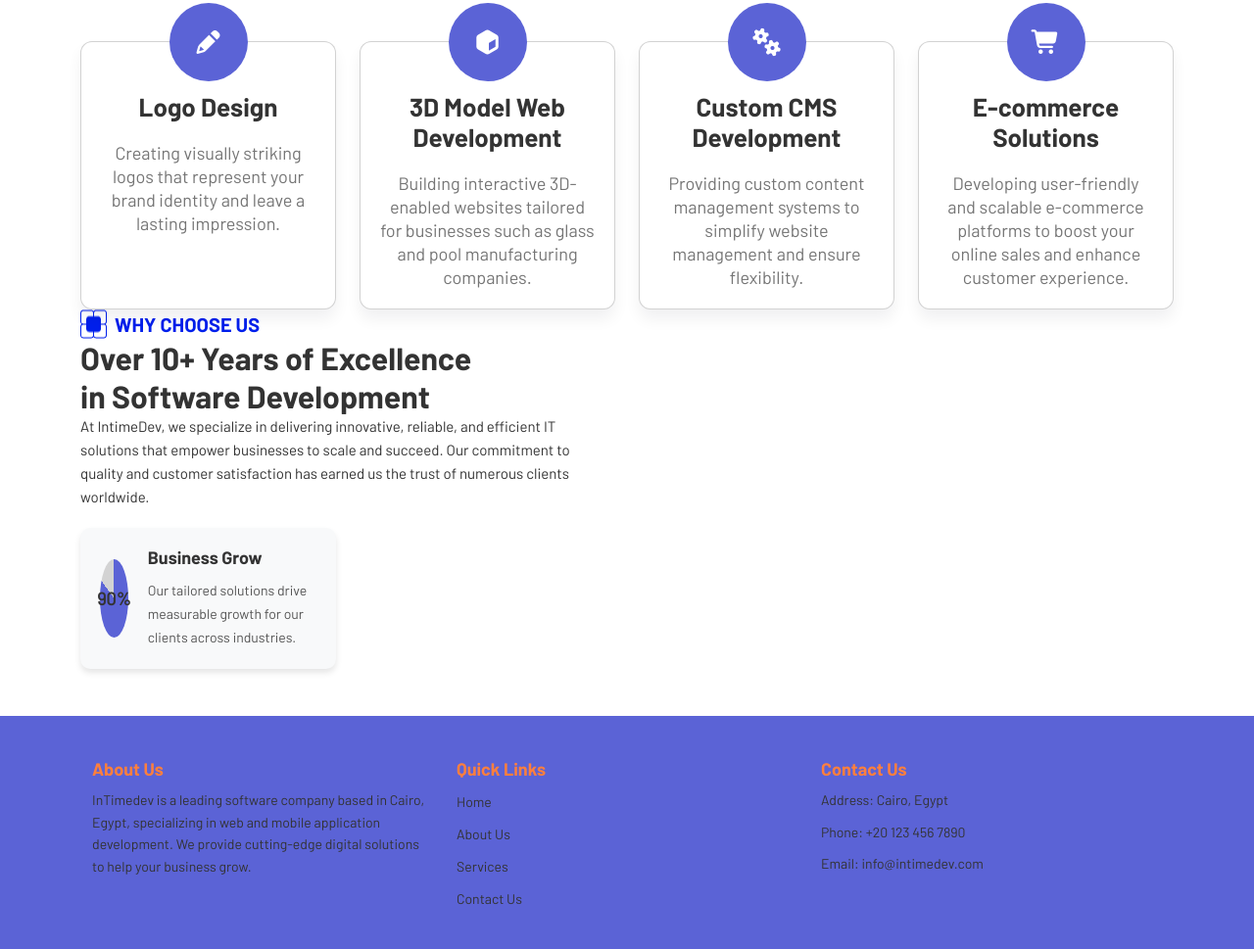
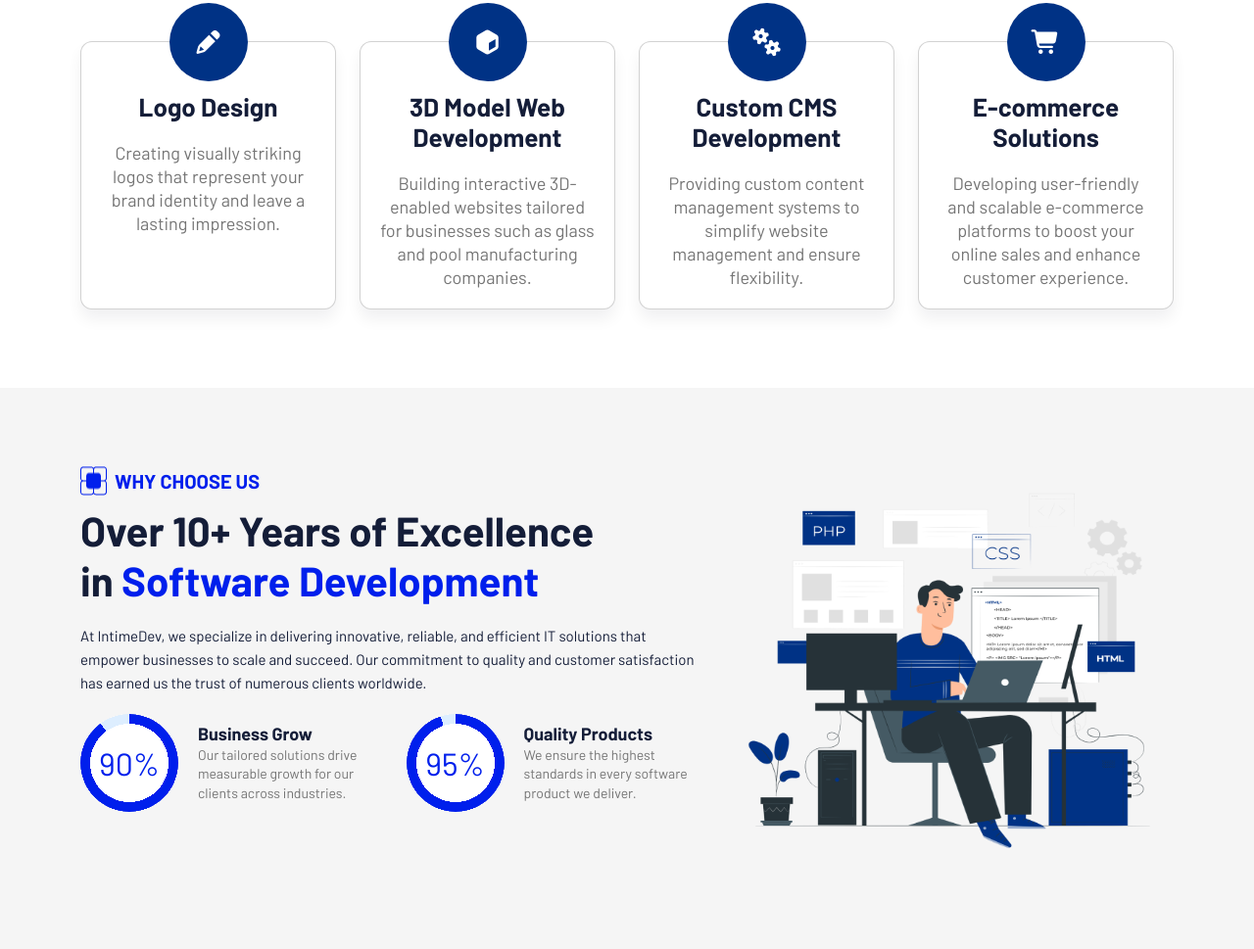
Before and after one commit to imsemoo/Intimedev, a plain HTML site: page index.html in a window 1280 px wide. Shown: the part 1278-2247 px from the top of the page at 98% size. Drawn offline with Linux system fonts and the light colour scheme; a script that the page names is missing.

Commit message:
Signed-off-by: Eslam abselnasser <96479431+imsemoo@users.noreply.github.com>

```diff
--- a/css/style.css
+++ b/css/style.css
@@ -121,20 +121,25 @@ ul {
     background-color: var(--primary-color);
     border-color: var(--primary-color);
     border: 1px solid;
-    padding: 0.5rem 1.5rem; /* تحسين الحواف لإعطاء شكل أجمل */
+    padding: 0.5rem 1.5rem;
+    /* تحسين الحواف لإعطاء شكل أجمل */
     font-size: 14px;
     margin: 0;
-    transition: all 0.3s ease; /* انتقالات ناعمة */
+    transition: all 0.3s ease;
+    /* انتقالات ناعمة */
 }
 
 .btn-primary {
     background-color: var(--primary-color);
     border-color: var(--primary-color);
-    color: white; /* التأكد من أن النص أبيض */
+    color: white;
+    /* التأكد من أن النص أبيض */
     padding: 0.5rem 1.5rem;
     font-size: 14px;
-    border-radius: 25px; /* إضافة زوايا دائرية لتبدو أكثر نعومة */
-    transition: all 0.3s ease; /* انتقالات ناعمة */
+    border-radius: 25px;
+    /* إضافة زوايا دائرية لتبدو أكثر نعومة */
+    transition: all 0.3s ease;
+    /* انتقالات ناعمة */
 }
 
 .btn-secondary {
@@ -176,14 +181,17 @@ ul {
 /*Top Bar*/
 /* Top Bar Styles */
 .topbar {
-    background-color: var(--primary-color2); /* Using primary color2 for the background */
+    background-color: var(--primary-color2);
+    /* Using primary color2 for the background */
     padding: 10px 0;
-    border-bottom: 1px solid #ddd; /* Light border */
+    border-bottom: 1px solid #ddd;
+    /* Light border */
 }
-  .topbar span
-  {
+
+.topbar span {
     color: #FFFFFF;
 }
+
 .topbar-info {
     padding-left: 0;
     list-style-type: none;
@@ -194,7 +202,8 @@ ul {
 }
 
 .topbar-info a {
-    color: #fff; /* White text color for better visibility */
+    color: #fff;
+    /* White text color for better visibility */
     text-decoration: none;
     font-size: 14px;
     display: flex;
@@ -202,8 +211,10 @@ ul {
 }
 
 .topbar-info i {
-    margin-right: 8px; /* Space between the icon and the text */
-    color: #fff; /* White icon color to contrast with background */
+    margin-right: 8px;
+    /* Space between the icon and the text */
+    color: #fff;
+    /* White icon color to contrast with background */
 }
 
 /* Social Media Icon Styles */
@@ -224,24 +235,28 @@ ul {
 }
 
 .icon-link:hover {
-    background: var(--secondary-color); /* Change to secondary color on hover */
+    background: var(--secondary-color);
+    /* Change to secondary color on hover */
     color: #FFFFFF;
 }
 
 .icon-link-facebook {
-    background: #1877f2; /* Facebook blue */
+    background: #1877f2;
+    /* Facebook blue */
     color: #FFFFFF;
 
 }
 
 .icon-link-linkedin {
-    background: #0e76a8; /* LinkedIn blue */
+    background: #0e76a8;
+    /* LinkedIn blue */
     color: #FFFFFF;
 
 }
 
 .icon-link-whatsapp {
-    background: #25d366; /* WhatsApp green */
+    background: #25d366;
+    /* WhatsApp green */
     color: #FFFFFF;
 
 }
@@ -579,67 +594,70 @@ ul {
 
 /* Start Hero */
 
-.hero-section{
+.hero-section {}
 
-}
-.hero-section .btn{
+.hero-section .btn {
     margin: 0;
 }
-.sub-title{
+
+.sub-title {
     font-size: 20px;
-    color:#001FEC;
+    color: #001FEC;
     font-weight: 600;
     line-height: 1.5;
 }
 
-h1.title{
+h1.title {
     font-size: 64px;
     font-weight: bold;
     color: var(--text-color);
     margin-bottom: 20px;
 }
 
-.content-hero{
+.content-hero {
     display: flex;
     flex-flow: column;
     justify-content: center;
 }
 
-.content-hero p{
+.content-hero p {
     font-size: 20px;
     color: var(--muted-text-color);
 
 }
 
-.content-hero .btn{
+.content-hero .btn {
     min-width: 180px;
     font-size: 16px;
 }
 
 
 /*Our Services*/
-.our-services{
+.our-services {
     background-image: url(../img/ourServices-background.png);
     background-repeat: no-repeat;
     padding: 80px 0 140px;
 
 }
+
 .our-services .title {
     font-size: 42px;
     margin-top: 10px;
     margin-bottom: 60px;
     color: #FFFFFF;
 }
-.our-services .title span{
+
+.our-services .title span {
     color: #001FEC;
 
 }
 
-.our-services-bottom{
+.our-services-bottom {
     margin-top: -120px;
+    padding-bottom: 80px;
 }
 
-.our-services-bottom .card{
+.our-services-bottom .card {
     text-align: center;
     padding: 50px 20px 20px;
     box-shadow: 0px 10px 15px 0px rgba(8, 14, 28, 0.06);
@@ -653,7 +671,7 @@ margin-top: -120px;
     height: 100%;
 }
 
-.our-services-bottom .card .icon-card{
+.our-services-bottom .card .icon-card {
     background: var(--primary-color);
     width: 80px;
     height: 80px;
@@ -665,11 +683,11 @@ margin-top: -120px;
     position: absolute;
     left: 50%;
     top: 0;
-    transform: translate(-50%,-50%);
-    -webkit-transform: translate(-50%,-50%);
-    -moz-transform: translate(-50%,-50%);
-    -ms-transform: translate(-50%,-50%);
-    -o-transform: translate(-50%,-50%);
+    transform: translate(-50%, -50%);
+    -webkit-transform: translate(-50%, -50%);
+    -moz-transform: translate(-50%, -50%);
+    -ms-transform: translate(-50%, -50%);
+    -o-transform: translate(-50%, -50%);
     display: flex;
     align-items: center;
     justify-content: center;
@@ -677,22 +695,36 @@ margin-top: -120px;
     color: #FFFFFF;
 }
 
-.our-services-bottom .card .title-card{
+.our-services-bottom .card .title-card {
     font-size: 26px;
     margin-bottom: 20px;
     color: var(--text-color);
 
 }
 
-.our-services-bottom .card .description-card{
+.our-services-bottom .card .description-card {
     font-size: 18px;
     color: var(--muted-text-color);
     margin: 0;
 
 }
 
-.mben-5{
+.mben-5 {
     margin-bottom: 80px;
+}
+
+.why-chosse-us {
+    padding: 80px 0;
+    background: #F5F5F5;
+}
+
+.why-chosse-us .title {
+    font-size: 42px;
+    margin: 10px 0 20px;
+}
+
+.why-chosse-us .title span {
+    color: #001FEC;
 }
 
 /* Progress Card Styling */
@@ -700,53 +732,64 @@ color: var(--text-color);
     display: flex;
     align-items: center;
     gap: 20px;
-    background-color: #f8f9fa;
-    padding: 20px;
-    border-radius: 10px;
-    box-shadow: 0 4px 6px rgba(0, 0, 0, 0.1);
+
 }
 
-  /* Circular Progress Bar */
-  .progress-circle {
-    position: relative;
-    width: 80px;
-    height: 80px;
-    background: conic-gradient(
-      #5b63d6 0deg,
-      #5b63d6 324deg,
-      #d3d3d3 324deg,
-      #d3d3d3 360deg
-    );
-    border-radius: 50%;
-    display: flex;
-    align-items: center;
-    justify-content: center;
-  }
-
-  .progress-circle .progress-text {
-    position: absolute;
-    font-size: 18px;
-    font-weight: bold;
-    color: #333;
-  }
 
 /* Content Styling */
 .content-prog h4 {
     font-size: 18px;
     font-weight: bold;
-    margin-bottom: 10px;
-    color: #333;
+    color: var(--text-color);
 }
 
 .content-prog p {
     font-size: 14px;
-    color: #555;
+    color: var(--muted-text-color);
     margin: 0;
+    line-height: 1.4;
 }
 
-  /* Colors */
-  :root {
-    --primary-color: #5b63d6; /* Progress color */
-    --background-gray: #d3d3d3; /* Background track color */
-    --text-color: #333; /* Text color */
+@keyframes growProgressBar {
+
+    0%,
+    33% {
+        --pgPercentage: 0;
     }
+
+    100% {
+        --pgPercentage: var(--value);
+    }
+}
+
+@property --pgPercentage {
+    syntax: '<number>';
+    inherits: false;
+    initial-value: 0;
+}
+
+div[role="progressbar"] {
+    --size: 10rem;
+    --bg: #def;
+    --pgPercentage: var(--value);
+    animation: growProgressBar 3s 1 forwards;
+    width: 100px;
+    height: 100px;
+    border-radius: 50%;
+    display: grid;
+    place-items: center;
+    background:
+        radial-gradient(closest-side, white 80%, transparent 0 99.9%, white 0),
+        conic-gradient(#001FEC calc(var(--pgPercentage) * 1%), var(--bg) 0);
+    font-size: calc(var(--size) / 5);
+    color: #001FEC;
+}
+
+div[role="progressbar"]::before {
+    counter-reset: percentage var(--value);
+    content: counter(percentage) '%';
+}
+
+.content-prog {
+    width: 60%;
+}
--- a/index.html
+++ b/index.html
@@ -289,7 +289,7 @@
     <div class="why-chosse-us">
       <div class="container">
         <div class="row">
-          <div class="col-md-6">
+          <div class="col-md-7">
             <div class="head-section">
               <h4 class="sub-title d-flex align-content-center gap-2">
                 <img src="img/icons/title_shape.png" alt="Decorative Icon"
@@ -309,9 +309,7 @@
               <div class="row">
                 <div class="col-md-6">
                   <div class="progress-card d-flex">
-                    <div id="progressBarCircle" class="progress-circle">
-                      <span class="progress-text">90%</span>
-                    </div>
+                    <div role="progressbar" aria-valuenow="90" aria-valuemin="0" aria-valuemax="100" style="--value:90"></div>
                     <div class="content-prog">
                       <h4>Business Grow</h4>
                       <p>
@@ -320,9 +318,21 @@
                     </div>
                   </div>
                 </div>
-
+                <div class="col-md-6">
+                  <div class="progress-card d-flex">
+                    <div role="progressbar" aria-valuenow="95" aria-valuemin="0" aria-valuemax="100" style="--value:95"></div>
+                    <div class="content-prog">
+                      <h4>Quality Products</h4>
+                      <p>
+                        We ensure the highest standards in every software product we deliver.                      </p>
+                    </div>
+                  </div>
+                </div>
               </div>
             </div>
+          </div>
+          <div class="col-md-5">
+            <img src="img/why-background.png" alt="">
           </div>
         </div>
       </div>
--- a/js/script.js
+++ b/js/script.js
@@ -1,20 +1,3 @@
 $(document).ready(function() {
-  function updateProgressCircle(selector, percentage) {
-    const angle = (percentage / 100) * 360;
-    $(selector).css(
-      "background",
-      `conic-gradient(
-        var(--primary-color) 0deg,
-        var(--primary-color) ${angle}deg,
-        var(--background-gray) ${angle}deg,
-        var(--background-gray) 360deg
-      )`
-    );
-    $(selector)
-      .find(".progress-text")
-      .text(`${percentage}%`);
-  }
 
-  // Example: Set progress to 90%
-  updateProgressCircle("#progressBarCircle", 90);
   });
```
Also changed, not shown: img/why-background.png (added). Lines whose indentation alone changed are shown as unchanged.
